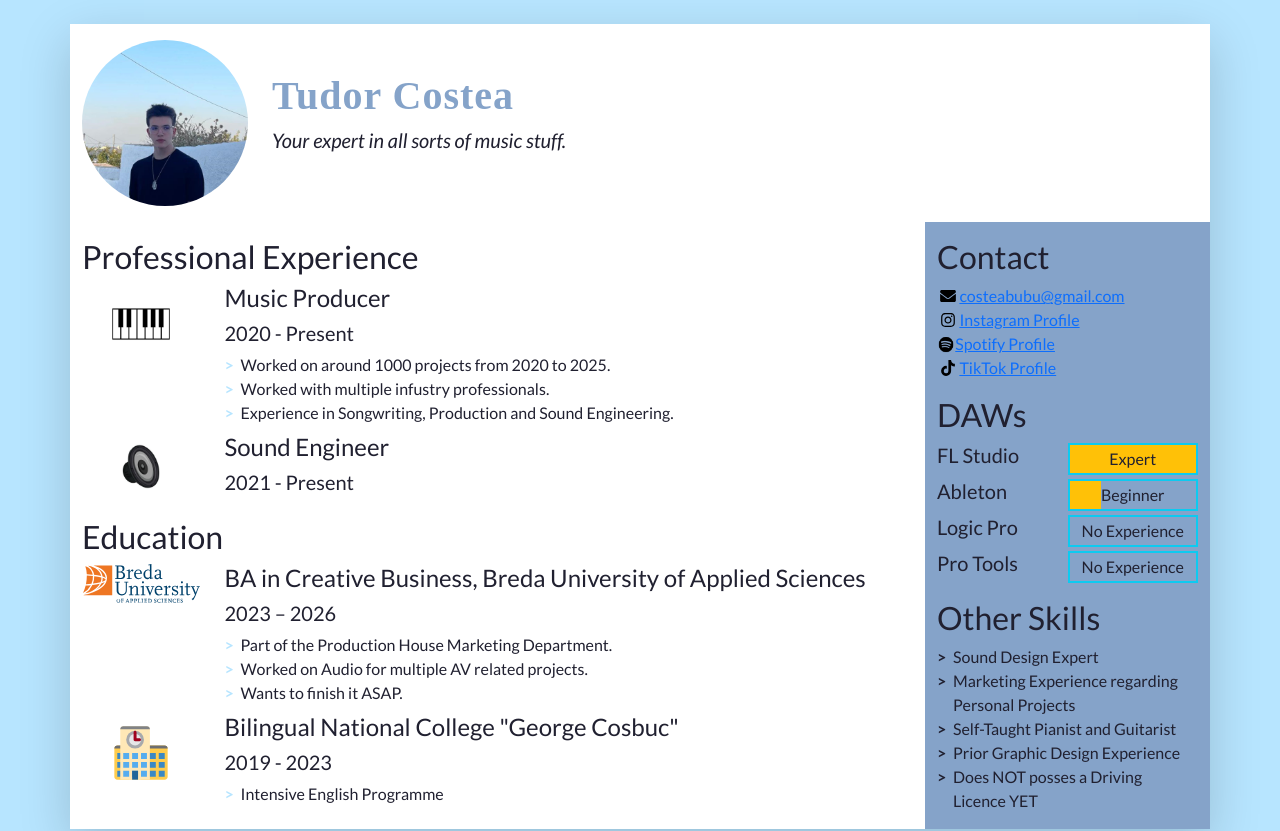
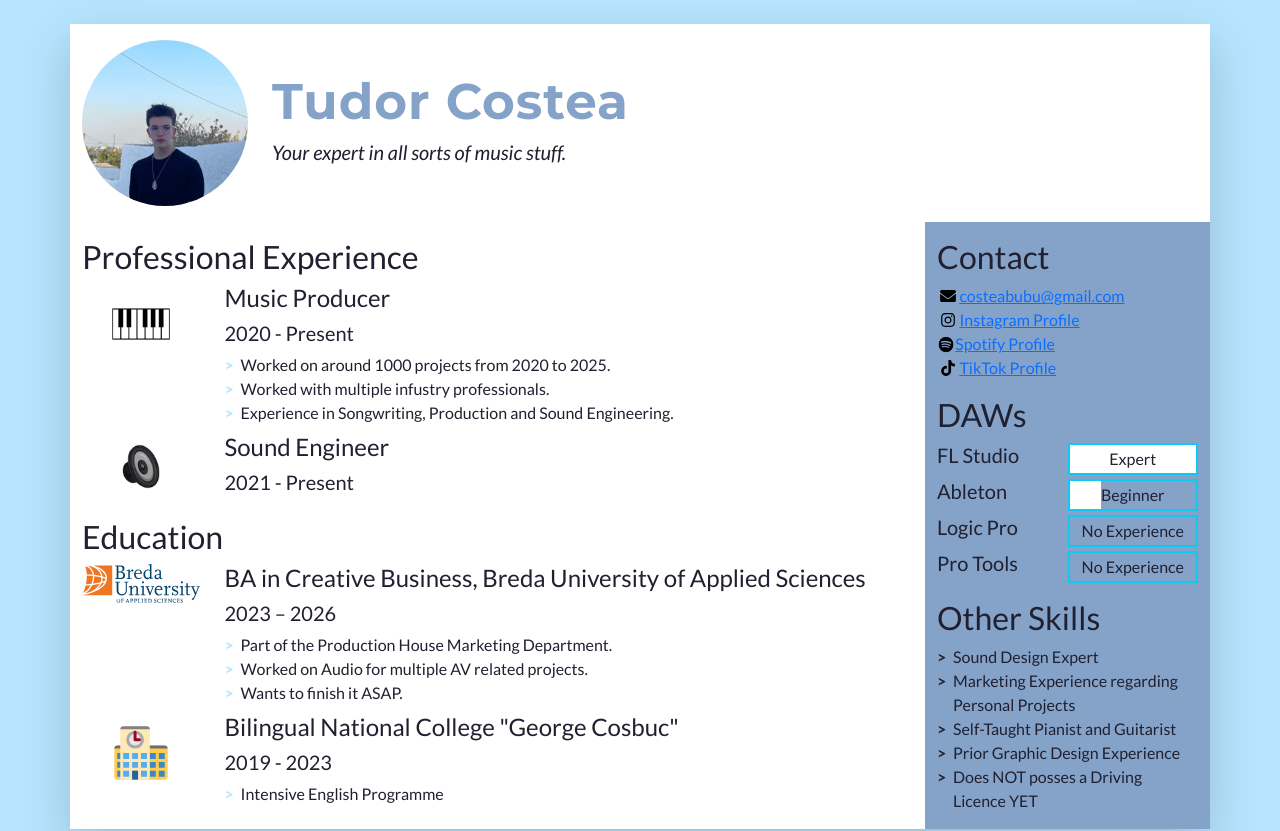
Before and after one commit to bubu9021/bubu-s-resume, a plain HTML site: page index.html in a window 1280 px wide. Shown: the top 831 px of the page. Drawn offline with nearby package versions, Linux system fonts and the light colour scheme.

Commit message:
Update styles.css

```diff
--- a/css/styles.css
+++ b/css/styles.css
@@ -51,9 +51,13 @@ body {
 }
 
 .custom-name {
-    font-family: Boldonse;
+    font-family: 'Montserrat', sans-serif;
     color: #85a3c9;
-    font-size: 40px;
+    font-size: 50px;
     font-weight: bold;
     letter-spacing: 1px;
 }
+
+.bg-warning {
+    background-color: #FFFFFF !important; /* Replace with your desired color */
+}
```
